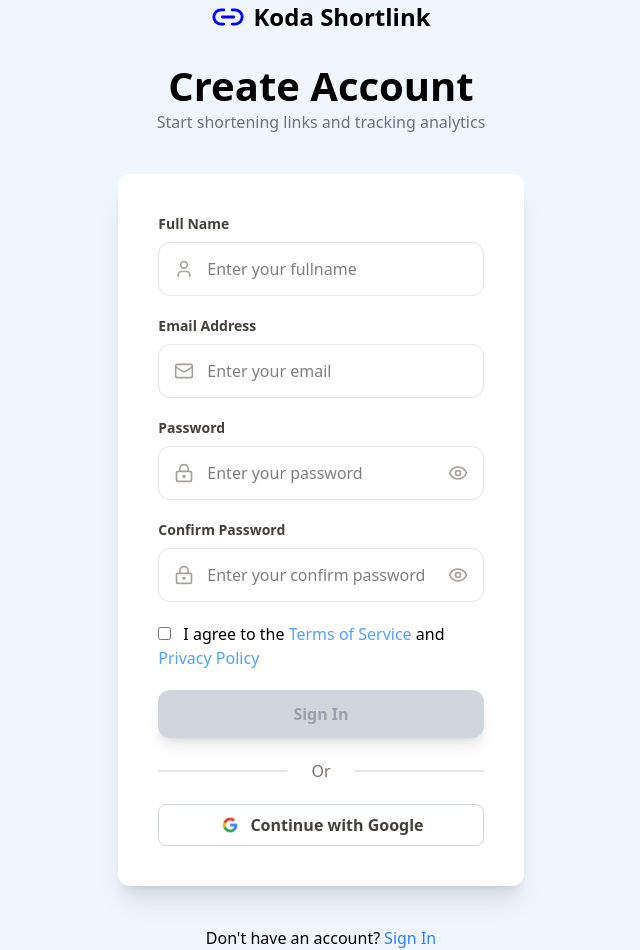
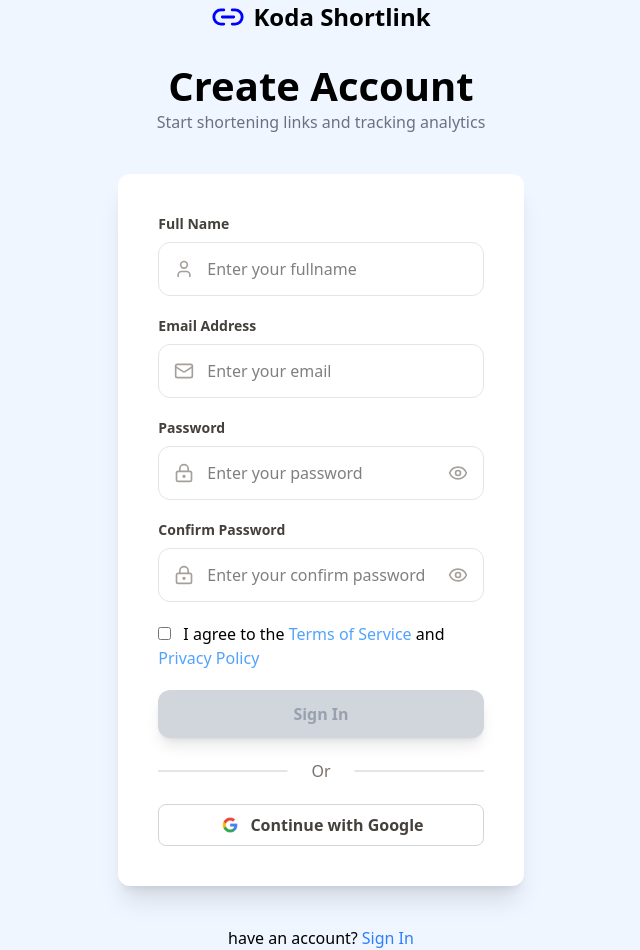
Before and after one commit to federus1105/koda-b4-final-frontend, a React (Vite) app: page /auth/register in a window 1280 px wide. Shown: the whole page, without its empty margins (319-959 px from the left). Built offline with nearby package versions, Linux system fonts and the light colour scheme.

Commit message:
Feat : navigation to login

```diff
--- a/src/pages/auth/Register.jsx
+++ b/src/pages/auth/Register.jsx
@@ -3,7 +3,7 @@ import React, { useState } from "react";
 import { useRegister } from "../../hooks/UseValidation";
 import { registerUser } from "../../service/authService";
 import { toast } from "react-toastify";
-import { useNavigate } from "react-router-dom";
+import { Link, useNavigate } from "react-router-dom";
 
 function Register() {
   const navigate = useNavigate();
@@ -235,7 +235,11 @@ function Register() {
               type="submit"
               disabled={!agreed}
               className={`w-full py-3 rounded-xl font-semibold shadow-lg
-                ${agreed ? "bg-blue-700 text-white hover:bg-blue-800 cursor-pointer" : "bg-gray-300 text-gray-400 cursor-not-allowed"}`}
+                ${
+                  agreed
+                    ? "bg-blue-700 text-white hover:bg-blue-800 cursor-pointer"
+                    : "bg-gray-300 text-gray-400 cursor-not-allowed"
+                }`}
             >
               Sign In
             </button>
@@ -260,10 +264,12 @@ function Register() {
 
         {/* SIGN UP LINK */}
         <p className="text-sm md:text-base">
-          Don't have an account?
-          <span className="text-blue-500 cursor-pointer ml-1 font-medium">
-            Sign In
-          </span>
+          have an account?
+          <Link to={"/auth/login"}>
+            <span className="text-blue-500 cursor-pointer ml-1 font-medium">
+              Sign In
+            </span>
+          </Link>
         </p>
       </div>
     </>
```
